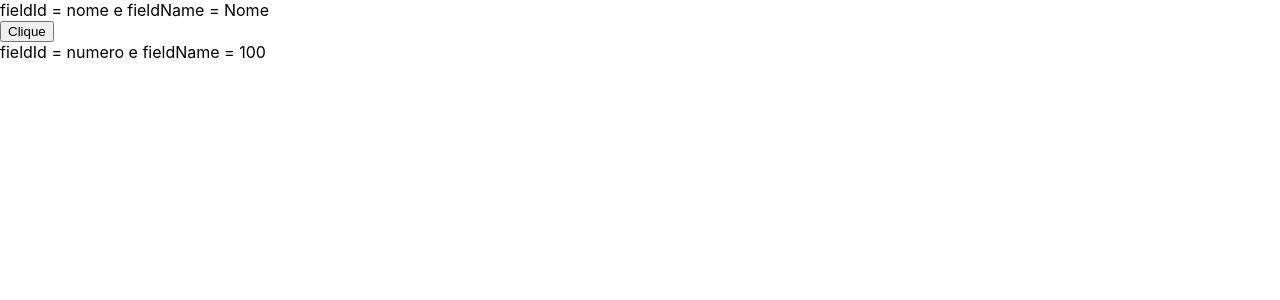
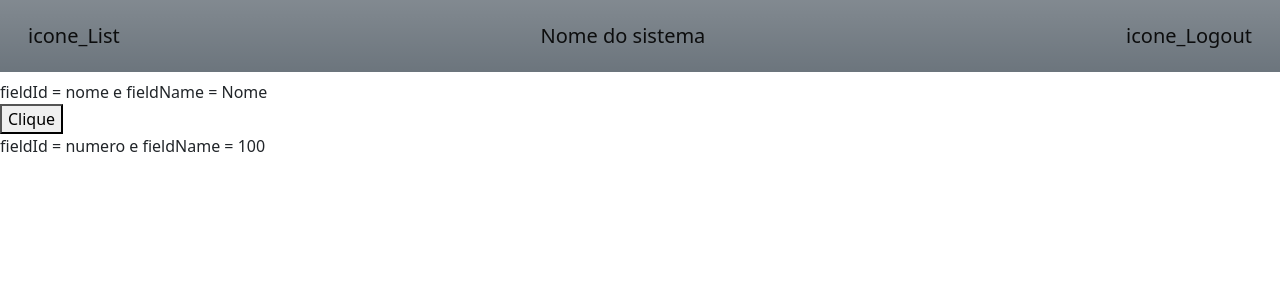
Before and after one commit to gilsongabr/React-Projects, a React (Create React App) app in the folder mainproject/: page / in a window 1280 px wide. Shown: the top 300 px of the page. Built offline with nearby package versions, Linux system fonts and the light colour scheme.

Commit message:
Incluindo as dependências do Bootstrap(CSS, Icons e react-bootstrap) para auxiliar no projeto

```diff
--- a/mainproject/package.json
+++ b/mainproject/package.json
@@ -6,7 +6,10 @@
     "@testing-library/jest-dom": "^5.16.5",
     "@testing-library/react": "^13.4.0",
     "@testing-library/user-event": "^13.5.0",
+    "bootstrap": "^5.2.3",
+    "bootstrap-icons": "^1.10.3",
     "react": "^18.2.0",
+    "react-bootstrap": "^2.7.2",
     "react-dom": "^18.2.0",
     "react-scripts": "5.0.1",
     "web-vitals": "^2.1.4"
--- a/mainproject/src/App.js
+++ b/mainproject/src/App.js
@@ -1,6 +1,7 @@
 import FormFields from './MainProject/FormFields/FormFields'
 import FormButtons from './MainProject/FormFields/FormButtons'
 import { useState } from 'react'
+import Header from "./MainProject/Header/Header";
 
 function App() {
     let [numero, setNumero] = useState(100)
@@ -10,6 +11,7 @@ function App() {
     }
 
     return <div>
+        <Header/>
         <FormFields
             fieldId={'nome'}
             fieldName={'Nome'}
--- a/mainproject/src/MainProject/Header/Header.js
+++ b/mainproject/src/MainProject/Header/Header.js
@@ -0,0 +1,17 @@
+import 'bootstrap/dist/css/bootstrap.css'
+import './header.css'
+// import Button from 'react-bootstrap/Button'
+
+export function Header() {
+    return <div>
+        <nav className="navbar bg-body-tertiary p-3 mb-2 bg-secondary bg-gradient">
+            <div className="container-fluid ">
+                <a className="navbar-brand me-0" href="#">icone_List</a>
+                <a className="navbar-brand me-0" href="#">Nome do sistema</a>
+                <a className="navbar-brand me-0" href="#">icone_Logout</a>
+            </div>
+        </nav>
+    </div>
+}
+
+export default Header
--- /dev/null
+++ b/mainproject/src/MainProject/Header/header.css
@@ -0,0 +1,3 @@
+.background-color{
+    background-color: black;
+}
```
Also changed, not shown: 1 other file (tests, documents, lock files or other folders).
